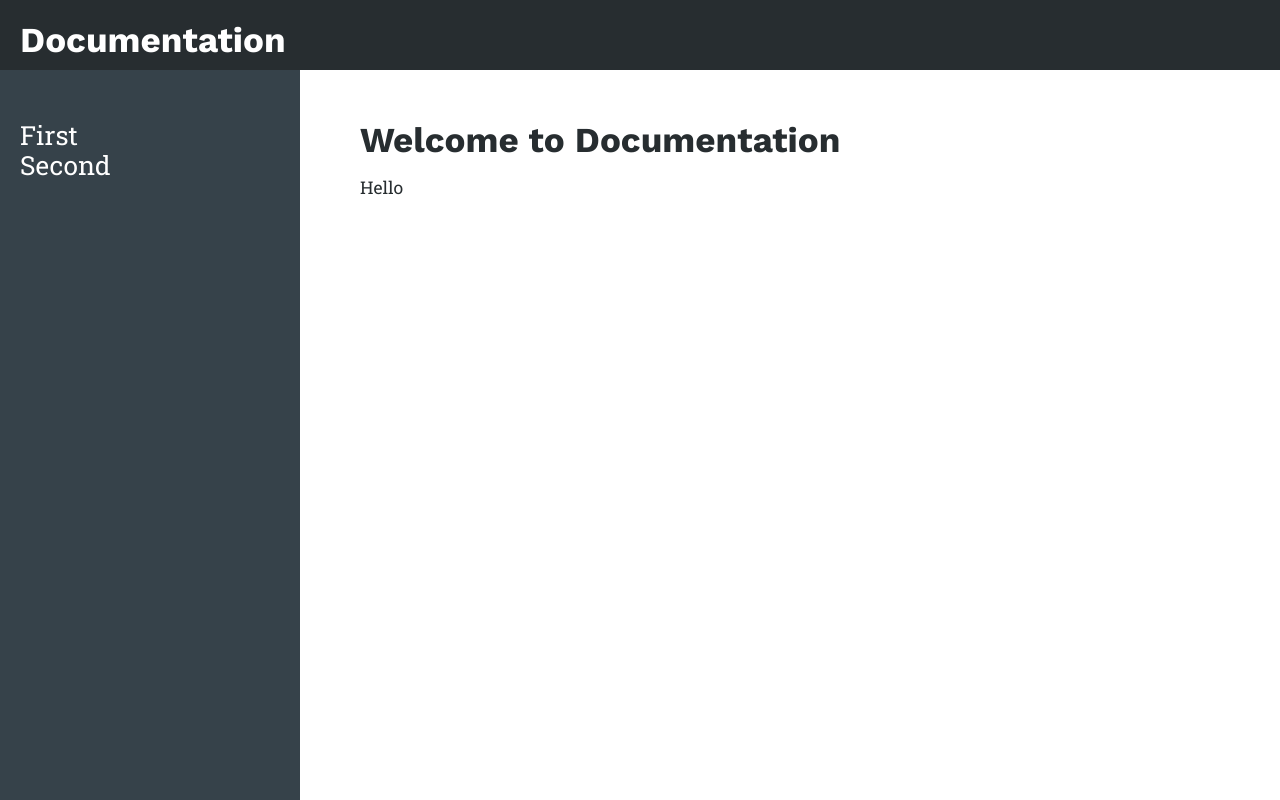
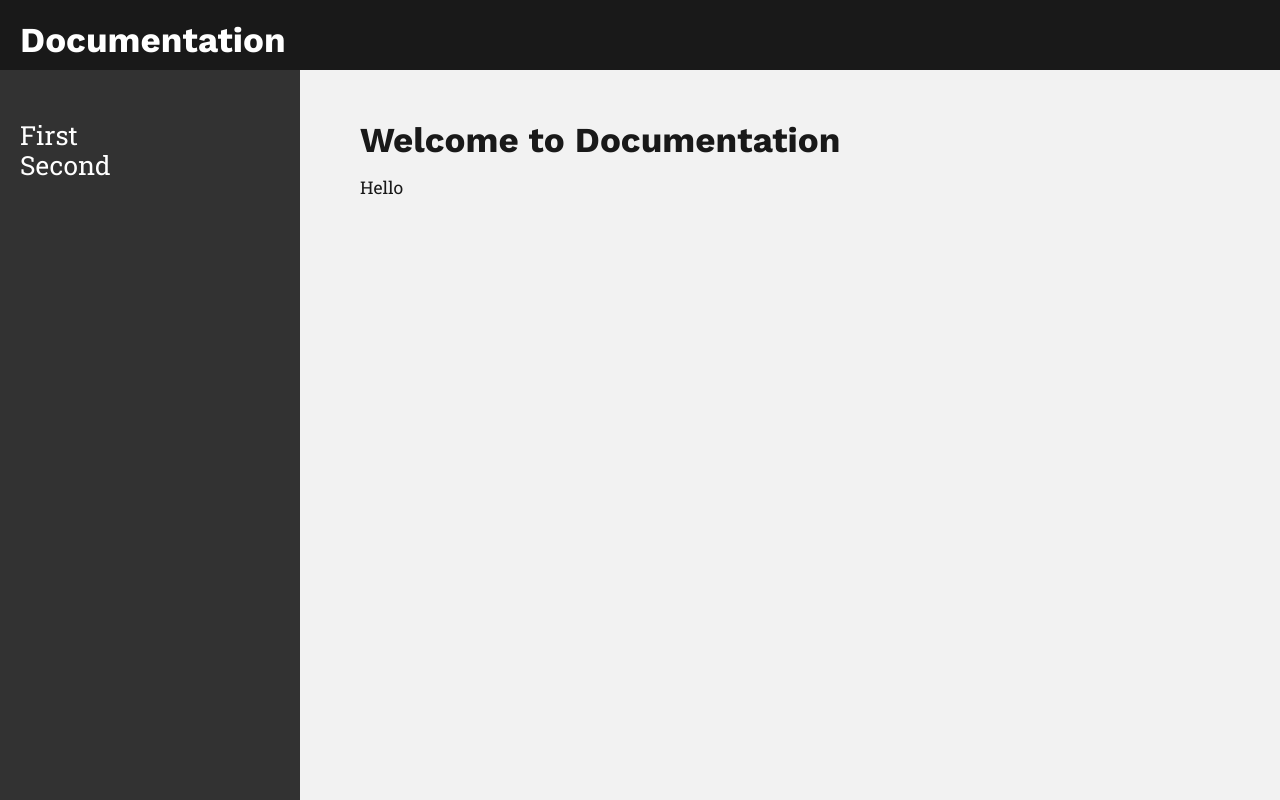
Before and after one commit to z336/documents, a Gatsby site: page / in a window 1280 px wide. Built offline with nearby package versions, Linux system fonts and the light colour scheme; Gatsby itself is replaced by a stand-in of ours; some packages are replaced by stand-ins of ours.

Commit message:
changing colors

```diff
--- a/src/components/Links.js
+++ b/src/components/Links.js
@@ -23,11 +23,7 @@ const LinksItems = styled.div`
     list-style: none;
   }
   a {
-    color: var(--mobu);
     transition: color 0.2s ease-out 0s;
-    &:hover {
-      color: var(--heavy-mobu);
-    }
   }
 `;
 
--- a/src/components/Menu.js
+++ b/src/components/Menu.js
@@ -4,8 +4,8 @@ import Collapsible from "react-collapsible";
 import styled from "styled-components";
 
 const MenuContainer = styled.div`
-  background: var(--midnight);
-  color: var(--snow);
+  background: var(--mid);
+  color: var(--white);
   margin-top: 7rem;
   @media (min-width: 800px) {
     height: 100vh;
@@ -20,19 +20,19 @@ const MenuContainer = styled.div`
 const MenuItems = styled.div`
   padding: 2rem;
   a.is-active {
-    color: var(--lime);
+    color: var(--bright);
   }
   a,
   h2 {
-    color: var(--snow);
+    color: var(--white);
     transition: color 0.2s ease-out 0s;
     &:hover {
-      color: var(--lime);
+      color: var(--bright);
       cursor: pointer;
     }
   }
   ul {
-    border-left: 1px solid var(--snow);
+    border-left: 1px solid var(--white);
   }
   li {
     list-style: none;
--- a/src/components/Nav.js
+++ b/src/components/Nav.js
@@ -3,8 +3,8 @@ import { Link } from "gatsby";
 import styled from "styled-components";
 
 const NavStyles = styled.div`
-  background: var(--blackbird);
-  color: var(--snow);
+  background: var(--dark);
+  color: var(--white);
   height: 7rem;
   position: fixed;
   z-index: 1;
@@ -12,7 +12,7 @@ const NavStyles = styled.div`
   left: 0;
   right: 0;
   a {
-    color: var(--snow);
+    color: var(--white);
     &:hover {
       text-decoration: none;
     }
--- a/src/styles/GlobalStyles.js
+++ b/src/styles/GlobalStyles.js
@@ -2,66 +2,17 @@ import { createGlobalStyle } from "styled-components";
 
 const GlobalStyles = createGlobalStyle`
 :root {
-    // Primary
-    --heavy-lime: #588B00;
-    --lime: #70B300;
-    --mid-lime: #B0E875;
-    --lite-lime: #E2F9CE;
+    --dark: #191919;
+    --mid: #323232;
+    --light: #f2f2f2;
+    --bright: #f7f914;
+    --white: #FFFFFF;
+    --hover: #666666;
 
-    // Secondary
-    --heavy-mobu: #146078;
-    --mobu: #298BAB;
-    --mid-mobu: #70C7E4;
-    --lite-mobu: #D8F6FF;
-
-    // Status
-    --heavy-fred: #CC3532;
-    --infrared: #E54D4A;
-    --mid-fred: #EE7977;
-    --lite-fred: #FCD4D4;
-
-    --heavy-goldi: #E29E2A;
-    --goldikova: #FDB740;
-    --mid-goldi: #FFD080;
-    --lite-goldi: #FFF2DC;
-
-    --heavy-kelly: #397533;
-    --kelly: #3F8F24;
-    --mid-kelly: #77D56F;
-    --lite-kelly: #E4F7E2;
-
-    // Whimsey
-    --heavy-royale: #4E1F91;
-    --royale: #7848BE;
-    --mid-royale: #A173E4;
-    --lite-royale: #EDE1FF;
-
-    --heavy-bloom: #9F0C56;
-    --bloom: #DE3589;
-    --mid-bloom: #F377B5;
-    --lite-bloom: #FFDEEE;
-
-    --heavy-tang: #DE5C28;
-    --tang: #F28D3F;
-    --mid-tang: #FFB47A;
-    --lite-tang: #FFE0D4;
-
-    // Neutrals
-    --snow: #FFFFFF;
-    --snow40: #FFFFFF66;
-
-    --midnight: #36424A;
-    --raccoon: #36424A99;
-    --wolf: #36424A33;
-    --parrot: #36424A0C;
-
-    --whale: #465864;
-
-    --blackbird: #272D30;
 }
 
 html {
-    background: var(--snow);
+    background: var(--light);
     font-size: 10px;
 }
 
--- a/src/styles/Typography.js
+++ b/src/styles/Typography.js
@@ -17,7 +17,7 @@ const Typography = createGlobalStyle`
 
   html {
     font-family: RobotoSlab, -apple-system, BlinkMacSystemFont, 'Segoe UI', Roboto, Oxygen, Ubuntu, Cantarell, 'Open Sans', 'Helvetica Neue', sans-serif;
-    color: var(--blackbird);
+    color: var(--dark);
   }
 
   h1 {
@@ -32,10 +32,10 @@ const Typography = createGlobalStyle`
   }
 
   a {
-    color: var(--mid-mobu);
+    color: var(--dark);
     text-decoration: none;
     &:hover {
-        color: var(--heavy-mobu);
+        color: var(--hover);
     }
   }
 `;
```
